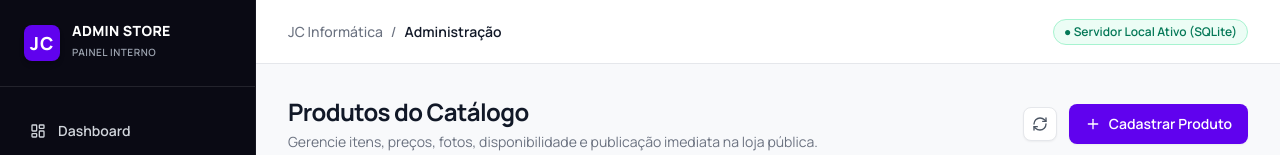
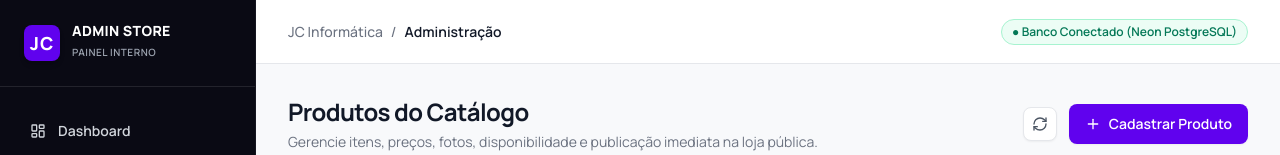
Before and after one commit to RuanPactrick/JC-INFORMATICA, a React (Vite) app: page /admin/products in a window 1280 px wide. Shown: the top 155 px of the page. Built offline with nearby package versions, Linux system fonts and the light colour scheme; no server answers.

Commit message:
feat(database): migrate schema and seed to Neon PostgreSQL

```diff
--- a/src/pages/admin/AdminLayout.jsx
+++ b/src/pages/admin/AdminLayout.jsx
@@ -118,15 +118,9 @@ export default function AdminLayout() {
           </div>
 
           <div className="flex items-center gap-4">
-            {isLocal ? (
-              <span className="inline-flex items-center px-2.5 py-1 rounded-full text-xs font-semibold bg-emerald-50 text-emerald-700 border border-emerald-200">
-                ● Servidor Local Ativo (SQLite)
-              </span>
-            ) : (
-              <span className="inline-flex items-center px-2.5 py-1 rounded-full text-xs font-semibold bg-amber-50 text-amber-700 border border-amber-200">
-                ☁️ Vercel (Modo Visualização)
-              </span>
-            )}
+            <span className="inline-flex items-center px-2.5 py-1 rounded-full text-xs font-semibold bg-emerald-50 text-emerald-700 border border-emerald-200">
+              ● Banco Conectado (Neon PostgreSQL)
+            </span>
           </div>
         </header>
 
--- a/src/pages/admin/AdminProductsList.jsx
+++ b/src/pages/admin/AdminProductsList.jsx
@@ -81,6 +81,7 @@ export default function AdminProductsList() {
             setProducts(prods)
             setCategories(cats)
             liveSuccess = true
+            setIsDemoMode(false)
           }
         } catch {
           // Response wasn't JSON
```
Also changed, not shown: api/index.js (line endings or trailing spaces), 1 other file (tests, documents, lock files or other folders).
